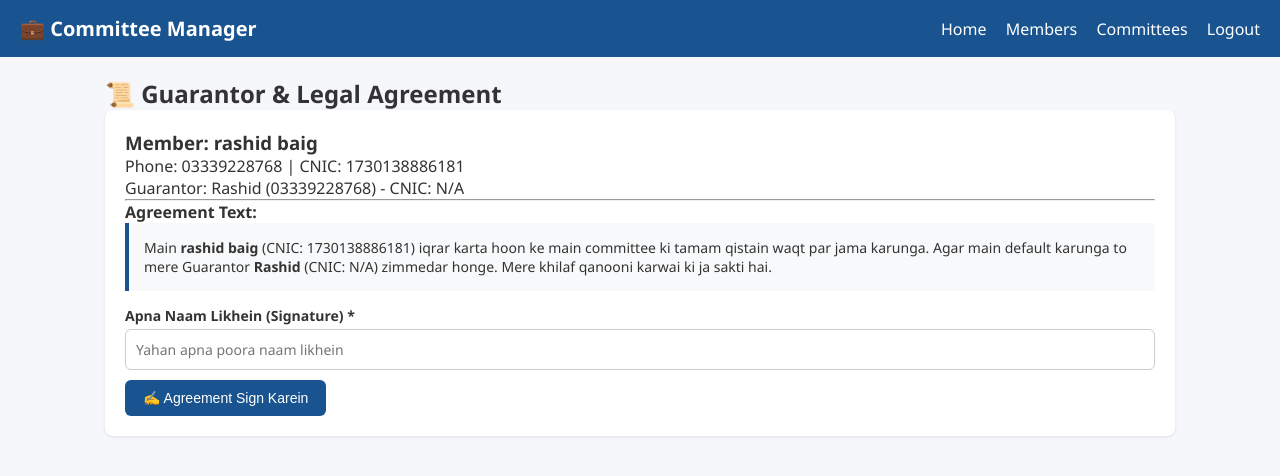
After one commit to RASHIDBAIG/committee-manager, a Flask app: page /agreement/1 in a window 1280 px wide. The commit adds this page. Shown: the top 476 px of the page. Run offline with Flask 3, Linux system fonts and the light colour scheme; a user stored in the database is signed in; data comes from the database, SQL or seed files in the repository; both versions use the stored data as it was after the commit; data that the repository does not hold is empty.

Commit message:
FRAUD PREVENTION: Blacklist, Guarantor lock, Audit log, Security deposit, Agreements

```diff
--- a/app.py
+++ b/app.py
@@ -21,21 +21,38 @@ def get_db():
 def init_db():
     conn = get_db()
     conn.executescript("""
-        CREATE TABLE IF NOT EXISTS members (id INTEGER PRIMARY KEY AUTOINCREMENT, name TEXT NOT NULL, phone TEXT UNIQUE, password TEXT, plain_password TEXT, cnic TEXT, address TEXT, address_type TEXT, guarantor_name TEXT, guarantor_phone TEXT, guarantor_cnic TEXT, verified INTEGER DEFAULT 0, trust_score INTEGER DEFAULT 50, status TEXT DEFAULT 'approved', preferred_amount INTEGER, created_at TEXT, cnic_front TEXT, cnic_back TEXT, selfie TEXT, profession TEXT, monthly_income TEXT, referred_by TEXT, rejection_reason TEXT, is_defaulter INTEGER DEFAULT 0);
+        CREATE TABLE IF NOT EXISTS members (id INTEGER PRIMARY KEY AUTOINCREMENT, name TEXT NOT NULL, phone TEXT UNIQUE, password TEXT, plain_password TEXT, cnic TEXT, address TEXT, address_type TEXT, guarantor_name TEXT, guarantor_phone TEXT, guarantor_cnic TEXT, verified INTEGER DEFAULT 0, trust_score INTEGER DEFAULT 50, status TEXT DEFAULT 'approved', preferred_amount INTEGER, created_at TEXT, cnic_front TEXT, cnic_back TEXT, selfie TEXT, profession TEXT, monthly_income TEXT, referred_by TEXT, rejection_reason TEXT, is_defaulter INTEGER DEFAULT 0, guarantor_member_id INTEGER, security_deposit INTEGER DEFAULT 0, is_blacklisted INTEGER DEFAULT 0);
         CREATE TABLE IF NOT EXISTS committees (id INTEGER PRIMARY KEY AUTOINCREMENT, name TEXT NOT NULL, monthly_amount INTEGER, total_months INTEGER, start_date TEXT, status TEXT DEFAULT 'active', commission_pct INTEGER DEFAULT 2, created_at TEXT);
-        CREATE TABLE IF NOT EXISTS committee_members (id INTEGER PRIMARY KEY AUTOINCREMENT, committee_id INTEGER, member_id INTEGER, payout_month INTEGER);
-        CREATE TABLE IF NOT EXISTS payments (id INTEGER PRIMARY KEY AUTOINCREMENT, committee_id INTEGER, member_id INTEGER, month_number INTEGER, amount INTEGER, status TEXT DEFAULT 'pending', transaction_id TEXT, screenshot TEXT, paid_at TEXT);
+        CREATE TABLE IF NOT EXISTS committee_members (id INTEGER PRIMARY KEY AUTOINCREMENT, committee_id INTEGER, member_id INTEGER, payout_month INTEGER, payout_released INTEGER DEFAULT 0, payout_locked INTEGER DEFAULT 0, lock_reason TEXT);
+        CREATE TABLE IF NOT EXISTS payments (id INTEGER PRIMARY KEY AUTOINCREMENT, committee_id INTEGER, member_id INTEGER, month_number INTEGER, amount INTEGER, status TEXT DEFAULT 'pending', transaction_id TEXT, screenshot TEXT, paid_at TEXT, verified_by TEXT, verified_at TEXT);
         CREATE TABLE IF NOT EXISTS messages (id INTEGER PRIMARY KEY AUTOINCREMENT, member_id INTEGER, message TEXT, created_at TEXT, is_read INTEGER DEFAULT 0);
+        CREATE TABLE IF NOT EXISTS audit_log (id INTEGER PRIMARY KEY AUTOINCREMENT, admin_id TEXT, action TEXT, target_type TEXT, target_id INTEGER, details TEXT, ip TEXT, created_at TEXT);
+        CREATE TABLE IF NOT EXISTS blacklist (id INTEGER PRIMARY KEY AUTOINCREMENT, phone TEXT, cnic TEXT, reason TEXT, added_by TEXT, created_at TEXT);
+        CREATE TABLE IF NOT EXISTS security_deposits (id INTEGER PRIMARY KEY AUTOINCREMENT, member_id INTEGER, committee_id INTEGER, amount INTEGER, status TEXT DEFAULT 'held', created_at TEXT);
+        CREATE TABLE IF NOT EXISTS agreements (id INTEGER PRIMARY KEY AUTOINCREMENT, member_id INTEGER, committee_id INTEGER, signed_name TEXT, signed_at TEXT, ip TEXT);
     """)
-    for col, dtype in [("status", "TEXT DEFAULT 'approved'"), ("preferred_amount", "INTEGER"), ("cnic_front", "TEXT"), ("cnic_back", "TEXT"), ("selfie", "TEXT"), ("profession", "TEXT"), ("monthly_income", "TEXT"), ("referred_by", "TEXT"), ("password", "TEXT"), ("plain_password", "TEXT"), ("rejection_reason", "TEXT"), ("is_defaulter", "INTEGER DEFAULT 0"), ("guarantor_cnic", "TEXT")]:
+    for col, dtype in [("status", "TEXT DEFAULT 'approved'"), ("preferred_amount", "INTEGER"), ("cnic_front", "TEXT"), ("cnic_back", "TEXT"), ("selfie", "TEXT"), ("profession", "TEXT"), ("monthly_income", "TEXT"), ("referred_by", "TEXT"), ("password", "TEXT"), ("plain_password", "TEXT"), ("rejection_reason", "TEXT"), ("is_defaulter", "INTEGER DEFAULT 0"), ("guarantor_cnic", "TEXT"), ("guarantor_member_id", "INTEGER"), ("security_deposit", "INTEGER DEFAULT 0"), ("is_blacklisted", "INTEGER DEFAULT 0")]:
         try: conn.execute(f"ALTER TABLE members ADD COLUMN {col} {dtype}")
         except sqlite3.OperationalError: pass
     try: conn.execute("ALTER TABLE committees ADD COLUMN commission_pct INTEGER DEFAULT 2")
     except sqlite3.OperationalError: pass
-    try: conn.execute("ALTER TABLE payments ADD COLUMN screenshot TEXT")
-    except sqlite3.OperationalError: pass
+    for col, dtype in [("screenshot", "TEXT"), ("verified_by", "TEXT"), ("verified_at", "TEXT")]:
+        try: conn.execute(f"ALTER TABLE payments ADD COLUMN {col} {dtype}")
+        except sqlite3.OperationalError: pass
+    for col, dtype in [("payout_released", "INTEGER DEFAULT 0"), ("payout_locked", "INTEGER DEFAULT 0"), ("lock_reason", "TEXT")]:
+        try: conn.execute(f"ALTER TABLE committee_members ADD COLUMN {col} {dtype}")
+        except sqlite3.OperationalError: pass
     conn.commit(); conn.close()
 
+
+def log_action(action, target_type, target_id, details):
+    try:
+        conn = get_db()
+        conn.execute("INSERT INTO audit_log (admin_id, action, target_type, target_id, details, ip, created_at) VALUES (?,?,?,?,?,?,?)",
+                     ('admin', action, target_type, target_id, details, request.remote_addr, datetime.now().isoformat()))
+        conn.commit(); conn.close()
+    except Exception as e:
+        print("Audit log error:", e)
 def login_required(f):
     @wraps(f)
     def deco(*a, **kw):
@@ -88,23 +105,55 @@ def members():
     conn.close()
     return render_template('members.html', members=approved_members, pending_members=pending_members)
 
-@app.route('/members/toggle_defaulter/<int:mid>')
+@app.route('/members/mark_defaulter/<int:mid>', methods=['POST'])
 @login_required
-def toggle_defaulter(mid):
+def mark_defaulter(mid):
+    reason = request.form.get('reason', 'Payment default')
     conn = get_db()
-    member = conn.execute("SELECT is_defaulter FROM members WHERE id=?", (mid,)).fetchone()
-    new_status = 0 if member['is_defaulter'] == 1 else 1
-    conn.execute("UPDATE members SET is_defaulter=? WHERE id=?", (new_status, mid))
+    member = conn.execute("SELECT * FROM members WHERE id=?", (mid,)).fetchone()
+    if not member:
+        flash('Member nahi mila.', 'error'); conn.close(); return redirect(url_for('members'))
+    conn.execute("UPDATE members SET is_defaulter=1, is_blacklisted=1, trust_score=0 WHERE id=?", (mid,))
+    conn.execute("INSERT INTO blacklist (phone, cnic, reason, added_by, created_at) VALUES (?,?,?,?,?)",
+                 (member['phone'], member['cnic'] or '', reason, 'admin', datetime.now().isoformat()))
+    committees = conn.execute("SELECT committee_id FROM committee_members WHERE member_id=?", (mid,)).fetchall()
+    for c in committees:
+        guarantors = conn.execute("SELECT cm.id FROM committee_members cm JOIN members m ON cm.member_id=m.id WHERE cm.committee_id=? AND m.guarantor_member_id=?", (c['committee_id'], mid)).fetchall()
+        for g in guarantors:
+            conn.execute("UPDATE committee_members SET payout_locked=1, lock_reason=? WHERE id=?", (f"Guarantor of defaulter: {member['name']}", g['id']))
     conn.commit(); conn.close()
-    flash('Member ka Defaulter status update ho gaya!', 'success')
+    log_action('MARK_DEFAULTER', 'member', mid, f"Reason: {reason}")
+    flash(f"{member['name']} DEFAULTER mark ho gaya. Guarantor payout LOCK ho gaya.", 'success')
+    return redirect(url_for('members'))
+
+@app.route('/members/unmark_defaulter/<int:mid>', methods=['POST'])
+@login_required
+def unmark_defaulter(mid):
+    reason = request.form.get('reason', 'Cleared after recovery')
+    conn = get_db()
+    member = conn.execute("SELECT * FROM members WHERE id=?", (mid,)).fetchone()
+    conn.execute("UPDATE members SET is_defaulter=0, is_blacklisted=0, trust_score=50 WHERE id=?", (mid,))
+    conn.execute("DELETE FROM blacklist WHERE phone=?", (member['phone'],))
+    committees = conn.execute("SELECT committee_id FROM committee_members WHERE member_id=?", (mid,)).fetchall()
+    for c in committees:
+        conn.execute("UPDATE committee_members SET payout_locked=0, lock_reason=NULL WHERE committee_id=?", (c['committee_id'],))
+    conn.commit(); conn.close()
+    log_action('UNMARK_DEFAULTER', 'member', mid, f"Reason: {reason}")
+    flash(f"{member['name']} ka defaulter status clear ho gaya.", 'success')
     return redirect(url_for('members'))
 
 @app.route('/members/approve/<int:mid>')
 @login_required
 def approve_member(mid):
     conn = get_db()
+    m = conn.execute("SELECT * FROM members WHERE id=?", (mid,)).fetchone()
+    bl = conn.execute("SELECT * FROM blacklist WHERE phone=? OR cnic=?", (m['phone'], m['cnic'] or '')).fetchone()
+    if bl:
+        flash('Yeh banda BLACKLIST mein hai. Approve nahi ho sakta.', 'error')
+        conn.close(); return redirect(url_for('members'))
     conn.execute("UPDATE members SET status='approved', rejection_reason=NULL WHERE id=?", (mid,))
     conn.commit(); conn.close()
+    log_action('APPROVE_MEMBER', 'member', mid, f"Name: {m['name']}")
     flash('Member approve ho gaya!', 'success')
     return redirect(url_for('members'))
 
@@ -308,6 +357,107 @@ def verify_member(mid):
     conn = get_db(); conn.execute('UPDATE members SET verified=1, trust_score=trust_score+20 WHERE id=?', (mid,)); conn.commit(); conn.close()
     return redirect(url_for('members'))
 
+
+# ================= FRAUD PREVENTION ROUTES =================
+
+@app.route('/committees/<int:cid>/lock_payout/<int:cmid>', methods=['POST'])
+@login_required
+def lock_payout(cid, cmid):
+    reason = request.form.get('reason', 'Manual lock')
+    conn = get_db()
+    conn.execute("UPDATE committee_members SET payout_locked=1, lock_reason=? WHERE id=? AND committee_id=?", (reason, cmid, cid))
+    conn.commit(); conn.close()
+    log_action('LOCK_PAYOUT', 'committee_member', cmid, f"Committee {cid}, Reason: {reason}")
+    flash('Payout LOCK ho gaya. Ab release nahi hoga.', 'success')
+    return redirect(url_for('committee_detail', cid=cid))
+
+@app.route('/committees/<int:cid>/release_payout/<int:cmid>', methods=['POST'])
+@login_required
+def release_payout(cid, cmid):
+    conn = get_db()
+    cm = conn.execute("SELECT cm.*, m.name, m.security_deposit FROM committee_members cm JOIN members m ON cm.member_id=m.id WHERE cm.id=?", (cmid,)).fetchone()
+    if not cm:
+        flash('Member nahi mila.', 'error'); conn.close(); return redirect(url_for('committee_detail', cid=cid))
+    if cm['payout_locked']:
+        flash(f"Payout LOCK hai. Wajah: {cm['lock_reason'] or 'Guarantor default'}", 'error')
+        conn.close(); return redirect(url_for('committee_detail', cid=cid))
+    unpaid = conn.execute("SELECT COUNT(*) c FROM payments WHERE committee_id=? AND member_id=? AND month_number<? AND status!='paid'", (cid, cm['member_id'], cm['payout_month'])).fetchone()['c']
+    if unpaid > 0:
+        flash(f"{unpaid} payments abhi baqi hain. Payout release nahi ho sakta.", 'error')
+        conn.close(); return redirect(url_for('committee_detail', cid=cid))
+    conn.execute("UPDATE committee_members SET payout_released=1 WHERE id=?", (cmid,))
+    conn.commit(); conn.close()
+    log_action('RELEASE_PAYOUT', 'committee_member', cmid, f"Committee {cid}, Member: {cm['name']}")
+    flash(f"{cm['name']} ka payout release ho gaya.", 'success')
+    return redirect(url_for('committee_detail', cid=cid))
+
+@app.route('/security-deposit/<int:mid>', methods=['POST'])
+@login_required
+def add_security_deposit(mid):
+    amount = int(request.form.get('amount', 0))
+    cid = int(request.form.get('committee_id', 0))
+    conn = get_db()
+    conn.execute("INSERT INTO security_deposits (member_id, committee_id, amount, status, created_at) VALUES (?,?,?,'held',?)", (mid, cid, amount, datetime.now().isoformat()))
+    conn.execute("UPDATE members SET security_deposit=security_deposit+? WHERE id=?", (amount, mid))
+    conn.commit(); conn.close()
+    log_action('ADD_SECURITY_DEPOSIT', 'member', mid, f"Amount: {amount}, Committee: {cid}")
+    flash(f"Rs. {amount} security deposit record ho gayi.", 'success')
+    return redirect(url_for('members'))
+
+@app.route('/agreement/<int:mid>')
+@login_required
+def view_agreement(mid):
+    conn = get_db()
+    m = conn.execute("SELECT * FROM members WHERE id=?", (mid,)).fetchone()
+    ag = conn.execute("SELECT * FROM agreements WHERE member_id=? ORDER BY id DESC LIMIT 1", (mid,)).fetchone()
+    conn.close()
+    return render_template('agreement.html', member=m, agreement=ag)
+
+@app.route('/agreement/<int:mid>/sign', methods=['POST'])
+@login_required
+def sign_agreement(mid):
+    signed_name = request.form.get('signed_name', '').strip()
+    if not signed_name:
+        flash('Naam likhna zaroori hai.', 'error'); return redirect(url_for('view_agreement', mid=mid))
+    conn = get_db()
+    conn.execute("INSERT INTO agreements (member_id, committee_id, signed_name, signed_at, ip) VALUES (?,?,?,?,?)",
+                 (mid, 0, signed_name, datetime.now().isoformat(), request.remote_addr))
+    conn.commit(); conn.close()
+    log_action('SIGN_AGREEMENT', 'member', mid, f"Signed by: {signed_name}")
+    flash('Agreement sign ho gaya. Yeh legal record hai.', 'success')
+    return redirect(url_for('view_agreement', mid=mid))
+
+@app.route('/audit-log')
+@login_required
+def audit_log_view():
+    conn = get_db()
+    logs = conn.execute("SELECT * FROM audit_log ORDER BY id DESC LIMIT 300").fetchall()
+    conn.close()
+    return render_template('audit_log.html', logs=logs)
+
+@app.route('/blacklist')
+@login_required
+def blacklist_view():
+    conn = get_db()
+    bl = conn.execute("SELECT * FROM blacklist ORDER BY id DESC").fetchall()
+    conn.close()
+    return render_template('blacklist.html', blacklist=bl)
+
+@app.route('/blacklist/remove/<int:bid>', methods=['POST'])
+@login_required
+def blacklist_remove(bid):
+    reason = request.form.get('reason', '')
+    conn = get_db()
+    item = conn.execute("SELECT * FROM blacklist WHERE id=?", (bid,)).fetchone()
+    conn.execute("DELETE FROM blacklist WHERE id=?", (bid,))
+    conn.execute("UPDATE members SET is_blacklisted=0 WHERE phone=?", (item['phone'],))
+    conn.commit(); conn.close()
+    log_action('BLACKLIST_REMOVE', 'blacklist', bid, f"Reason: {reason}, Phone: {item['phone']}")
+    flash('Blacklist se remove ho gaya.', 'success')
+    return redirect(url_for('blacklist_view'))
+
+# ================= END FRAUD PREVENTION =================
+
 if __name__ == '__main__':
     init_db()
     app.run(debug=True, host='0.0.0.0', port=5000)
--- /dev/null
+++ b/templates/agreement.html
@@ -0,0 +1,28 @@
+{% extends 'base.html' %}
+{% block content %}
+<h2>📜 Guarantor & Legal Agreement</h2>
+<div class="card">
+<h3>Member: {{ member.name }}</h3>
+<p>Phone: {{ member.phone }} | CNIC: {{ member.cnic }}</p>
+<p>Guarantor: {{ member.guarantor_name }} ({{ member.guarantor_phone }}) - CNIC: {{ member.guarantor_cnic or 'N/A' }}</p>
+<hr>
+{% if agreement %}
+<div style="background:#d4edda;padding:15px;border-radius:6px;">
+<strong>✅ SIGNED</strong><br>
+Naam: {{ agreement.signed_name }}<br>
+Tareekh: {{ agreement.signed_at }}<br>
+IP: {{ agreement.ip }}
+</div>
+{% else %}
+<p><strong>Agreement Text:</strong></p>
+<div style="background:#f8f9fa;padding:15px;border-left:4px solid #1a5490;font-size:14px;">
+Main <strong>{{ member.name }}</strong> (CNIC: {{ member.cnic }}) iqrar karta hoon ke main committee ki tamam qistain waqt par jama karunga. Agar main default karunga to mere Guarantor <strong>{{ member.guarantor_name }}</strong> (CNIC: {{ member.guarantor_cnic or 'N/A' }}) zimmedar honge. Mere khilaf qanooni karwai ki ja sakti hai.
+</div>
+<form method="POST" action="{{ url_for('sign_agreement', mid=member.id) }}" style="margin-top:15px;">
+<label>Apna Naam Likhein (Signature) *</label>
+<input type="text" name="signed_name" required placeholder="Yahan apna poora naam likhein">
+<button type="submit" class="btn btn-primary" style="margin-top:10px;">✍️ Agreement Sign Karein</button>
+</form>
+{% endif %}
+</div>
+{% endblock %}
```
Also changed, not shown: templates/audit_log.html (added, +11 -0 lines), templates/blacklist.html (added, +14 -0 lines), templates/members.html (+6 -1 lines), committee.db, 1 other file.
